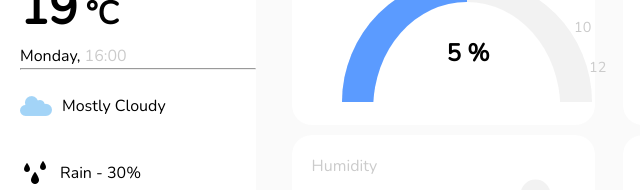
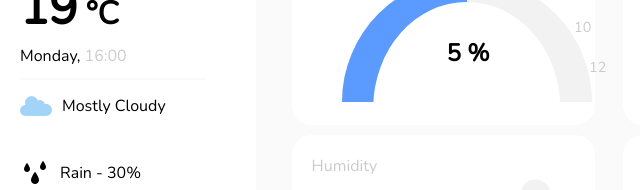
Before and after one commit to GaneshJampa/weather-info-application, a plain HTML site: page index.html in a window 1280 px wide. Shown: the part 363-553 px from the top of the page, 0-640 px from the left. Drawn offline with nearby package versions, Linux system fonts and the light colour scheme.

Commit message:
Update styles.css

```diff
--- a/css/styles.css
+++ b/css/styles.css
@@ -10,6 +10,11 @@
 
   hr {
     margin-left: 20px;
+    margin-right: 50px;
+    margin-top: 10px;
+    border-style: solid none none none;
+    border-width: 2px;
+    color: #fafafa;
   }
 
   .left {
@@ -75,7 +80,7 @@
   }
 
   .atmos {
-    padding: 20px;
+    padding: 10px 20px 20px 20px;
   }
 
   .cloudy {
```
